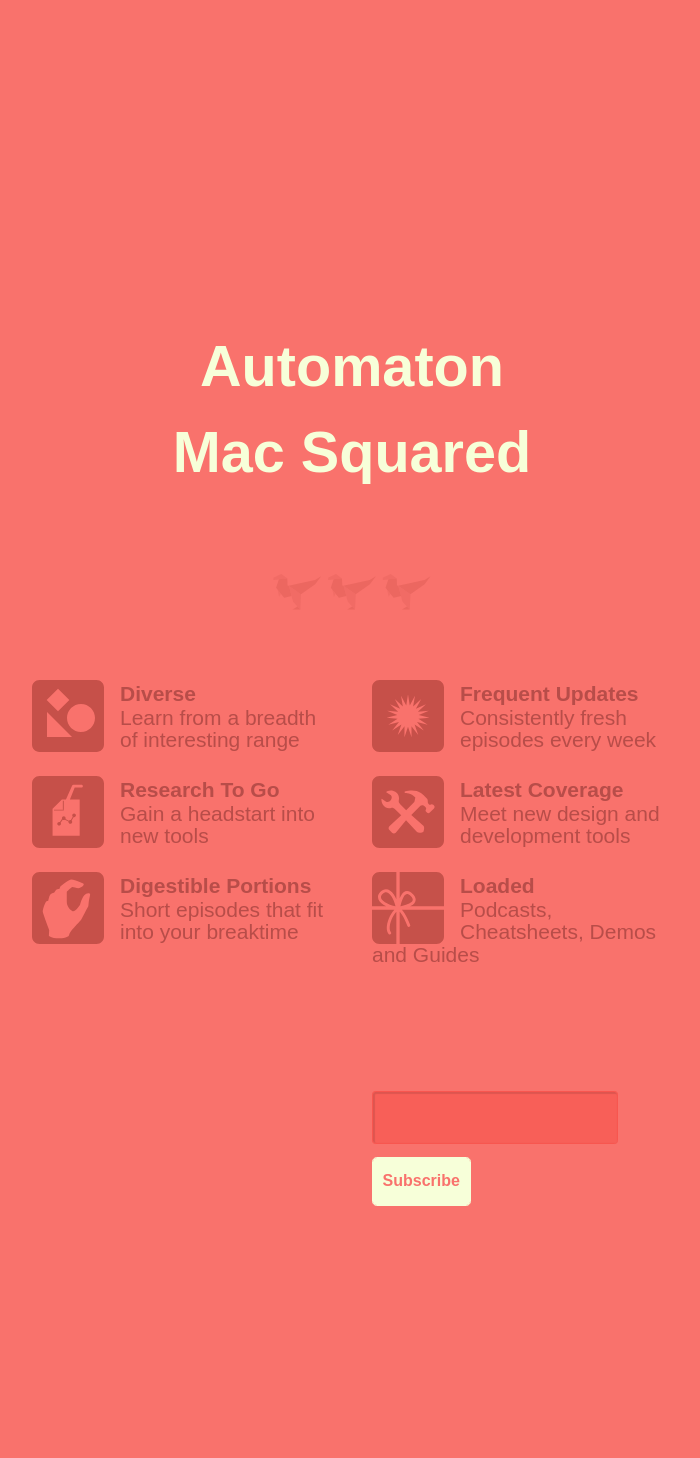
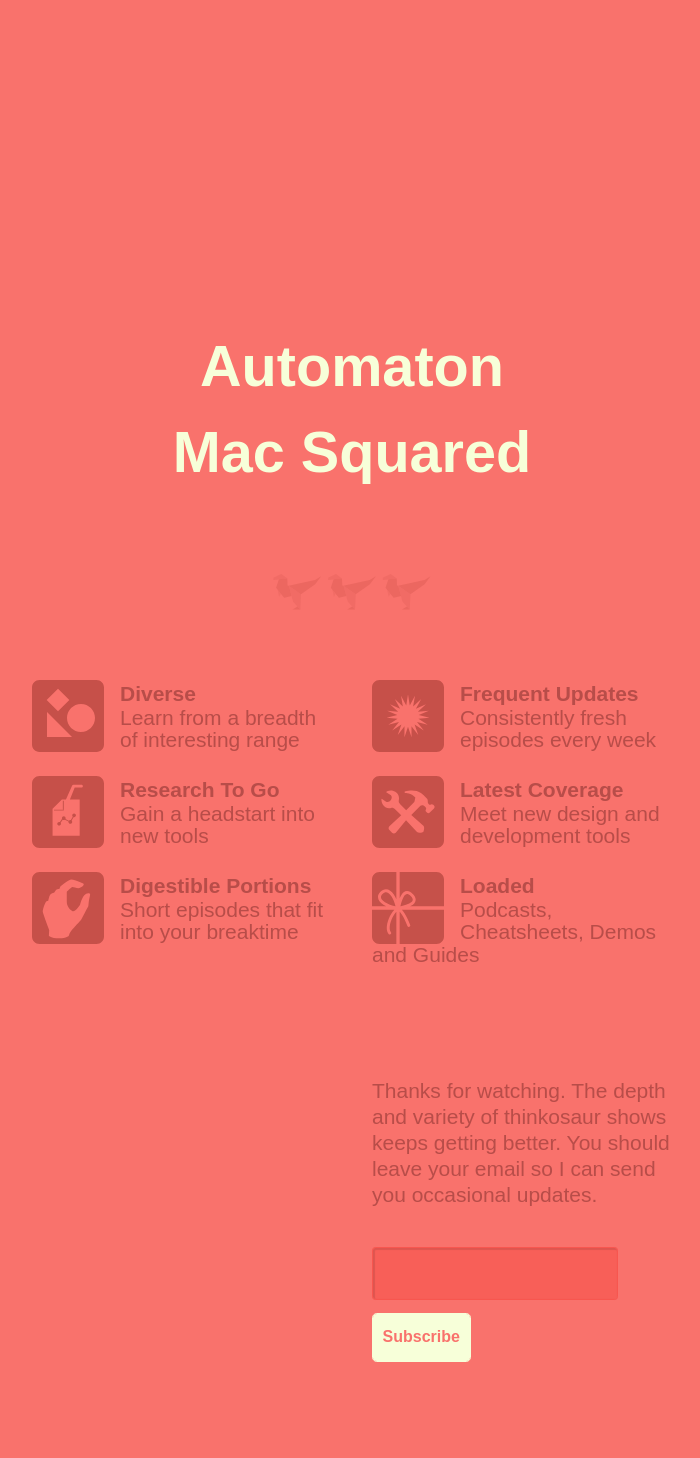
Before and after one commit to kadimisetty/thinkosaur, a Jekyll site: the page built from _pages/homepage.html, in a window 1280 px wide. Shown: the whole page, without its empty margins (288-988 px from the left). Built offline with Jekyll 4.4.1, drawn with Linux system fonts in a browser that asks for light colours; some web fonts are replaced; before the commit the page ends 1302 px from its top, so only the background shows below that; some of the changed lines change nothing that is shown.

Commit message:
trim copy file

```diff
--- a/_data/copy.yml
+++ b/_data/copy.yml
@@ -0,0 +1,10 @@
+homepage:
+  tagLine:
+    firstLine:
+      up your programming game by
+    secondLine:
+      watching these short shows
+
+  authorNote:
+    message:
+      Thanks for watching. The depth and variety of thinkosaur shows keeps getting better. You should leave your email so I can send you occasional updates.
--- a/_data/copy/homepage.yml
+++ /dev/null
@@ -1,9 +0,0 @@
-tagLine:
-  firstLine:
-    up your programming game by
-  secondLine:
-    watching these short shows
-
-authorNote:
-  message:
-    Thanks for watching. The depth and variety of thinkosaur shows keeps getting better. You should leave your email so I can send you occasional updates.
--- a/_pages/homepage.html
+++ b/_pages/homepage.html
@@ -2,7 +2,6 @@
 permalink: /
 layout: default
 ---
-
 
 {% comment %}
 <!-- TODO: Prepare Shows List -->
@@ -13,14 +12,8 @@
 {% endcomment %}
 
 
-{% comment %} Prepare authorNote {% endcomment %}
-{% assign firstBlock=site.data.copy.homepage.authorNote.firstBlock %}
-{% assign secondBlock=site.data.copy.homepage.authorNote.secondBlock %}
-{% assign signOff=site.data.copy.homepage.authorNote.signOff %}
-
-
 {% include billboard.html %}
 {% include showsList.html %}
 {% include divider.html %}
 {% include features.html %}
-{% include authorNote.html firstBlock=firstBlock secondBlock=secondBlock signOff=signOff %}
+{% include authorNote.html message=site.data.copy.homepage.authorNote.message %}
```
